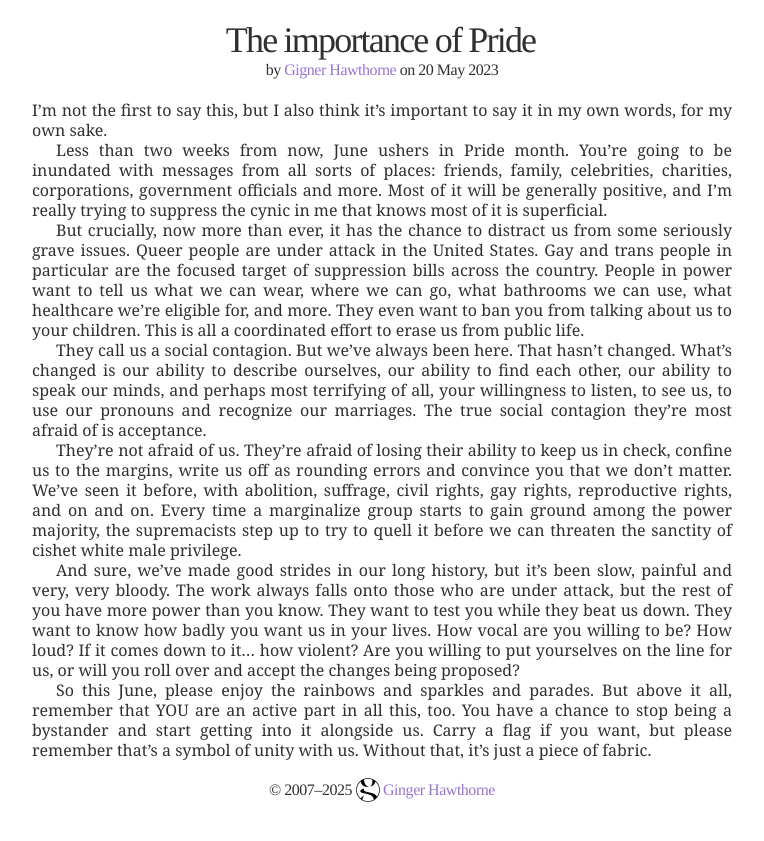
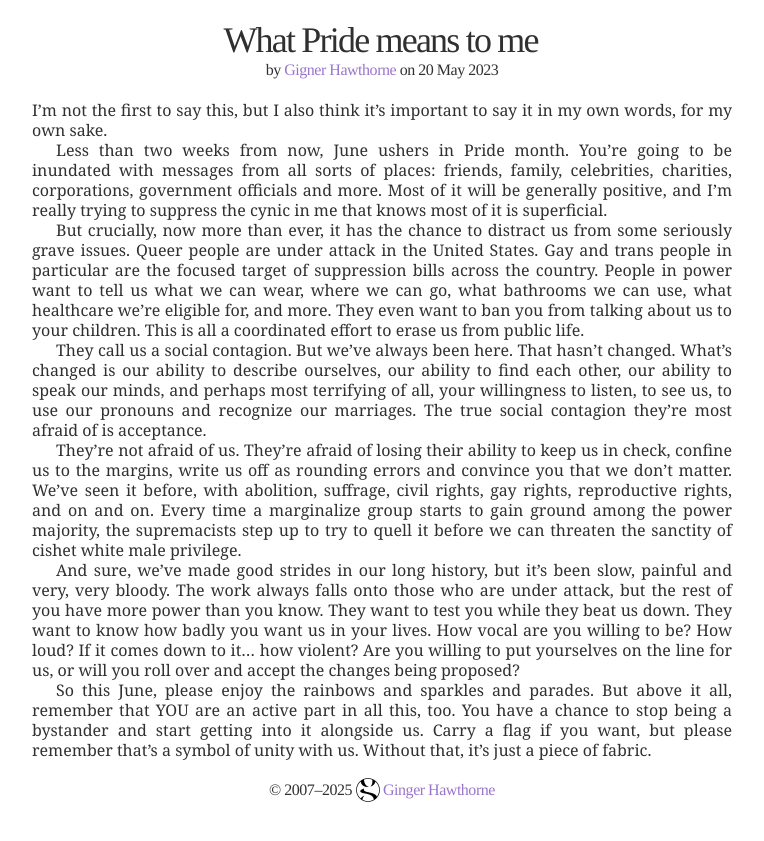
Before and after one commit to gulopine/gulopine.github.io, a Jekyll site: the page built from _posts/2023-05-20-what-pride-means-to-me.md, in a window 1280 px wide. Shown: the top 841 px of the page, without its empty margins (258-1022 px from the left). Built offline with Jekyll 4.4.1, drawn with Linux system fonts in a browser that asks for light colours.

Commit message:
re-title the pride post

```diff
--- a/_posts/2023-05-20-importance-of-pride.md
+++ b/_posts/2023-05-20-what-pride-means-to-me.md
@@ -1,6 +1,6 @@
 ---
 layout: post
-title: The importance of Pride
+title: What Pride means to me
 ---
 
 I’m not the first to say this, but I also think it’s important to say it in my own words, for my own sake.
```
